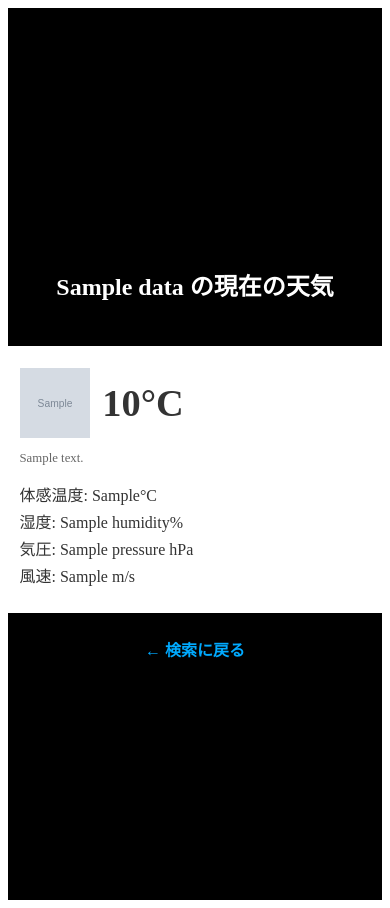
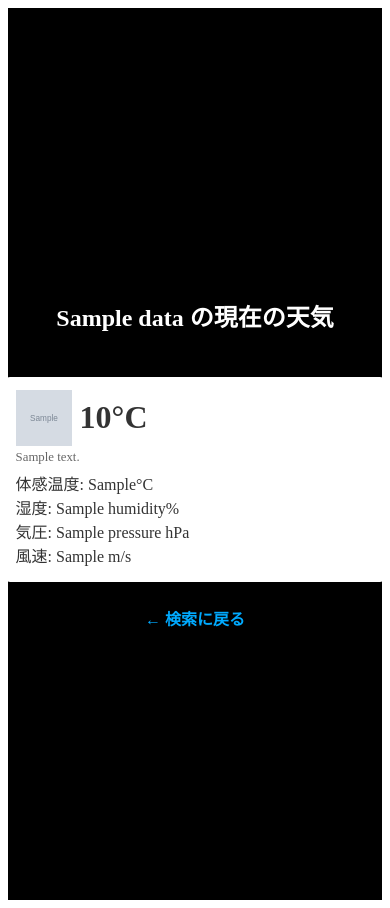
Before and after one commit to rikuto-mikado/python_practice, a Flask app: template flask_weather_site/templates/weather.html in a window 390 px wide. Run offline with Flask 3, Linux system fonts and the light colour scheme; the template is opened without the code that fills it: most values are stand-ins (such as "Sample title", 1, 10 or a date in 2020); grey boxes marked "Sample" are stand-in pictures; parts of the project's set-up code (start-up, migrations or seed data) failed here and were passed over.

Commit message:
done the project

```diff
--- a/flask_weather_site/app.py
+++ b/flask_weather_site/app.py
@@ -1,8 +1,7 @@
 # app.py
-from flask import Flask, render_template, request, redirect, url_for, flash
+from flask import Flask, render_template, request, redirect, url_for, flash, session
 from owm import OpenWeatherClient
 from config import Config
-import os
 
 app = Flask(__name__)
 app.config["SECRET_KEY"] = Config.SECRET_KEY
@@ -13,19 +12,27 @@
 @app.route("/", methods=["GET", "POST"])
 def index():
     if request.method == "POST":
-        city = request.form.get("city") or Config.DEFAULT_CITY
+        city = (request.form.get("city") or "").strip() or Config.DEFAULT_CITY
+        action = request.form.get("action", "current")
+        session["last_city"] = city
+        if action == "forecast":
+            return redirect(url_for("forecast", city=city))
         return redirect(url_for("weather", city=city))
-    return render_template("index.html", default_city=Config.DEFAULT_CITY)
+
+    initial = request.args.get("city") or session.get("last_city") or ""
+    return render_template("index.html", initial_city=initial)
 
 
 @app.route("/weather")
 def weather():
-    city = request.args.get("city", Config.DEFAULT_CITY)
+    city = request.args.get("city") or session.get("last_city") or Config.DEFAULT_CITY
     try:
         data = client.current_by_city(city)
     except Exception as e:
         flash(f"天気情報の取得に失敗しました: {e}", "error")
         return redirect(url_for("index"))
+
+    session["last_city"] = data.get("name", city)
 
     icon_url = f"https://openweathermap.org/img/wn/{data['icon']}@2x.png"
     return render_template("weather.html", city=city, data=data, icon_url=icon_url)
@@ -33,12 +40,15 @@
 
 @app.route("/forecast")
 def forecast():
-    city = request.args.get("city", Config.DEFAULT_CITY)
+    city = request.args.get("city") or session.get("last_city") or Config.DEFAULT_CITY
     try:
         data = client.forecast_by_city(city)
     except Exception as e:
         flash(f"予報の取得に失敗しました: {e}", "error")
         return redirect(url_for("index"))
+
+    session["last_city"] = data.get("city", city)
+
     return render_template("forecast.html", city=city, data=data)
 
 
--- a/flask_weather_site/static/style.css
+++ b/flask_weather_site/static/style.css
@@ -160,7 +160,6 @@
   text-decoration: underline;
 }
 
-/* --- スマホ最適化 --- */
 @media (max-width: 600px) {
   #container {
     padding: 1.5rem 1rem;
@@ -184,12 +183,47 @@
   .desc {
     font-size: 0.8rem;
   }
+
+  .weather-card {
+    width: 92vw;
+    padding: 0.8rem 1rem;
+    border-radius: 10px;
+  }
+
+  .temp-line {
+    gap: 0.5rem;
+  }
+  .temp-line img {
+    width: 56px;
+    height: 56px;
+  }
+  .temp {
+    font-size: 2.0rem;
+  }
+
+  .weather-card p.desc {
+    margin: 0.3rem 0 0;
+  }
+  .details {
+    margin: 0.5rem 0 0;
+    line-height: 1.5;
+  }
 }
 
 
 
-.forecast-item.clear  { background: #fff7e6; }  /* 晴れ */
-.forecast-item.cloud  { background: #f3f4f6; }  /* 雲 */
-.forecast-item.rain   { background: #e6f3ff; }  /* 雨 */
-.forecast-item.snow   { background: #f0f7ff; }  /* 雪 */
-.forecast-item.other  { background: #ffffff; }  /* その他 */
+.forecast-item.clear  {
+  background: #fff7e6;
+}
+.forecast-item.cloud  {
+  background: #f3f4f6;
+}
+.forecast-item.rain   {
+  background: #e6f3ff;
+}
+.forecast-item.snow   {
+  background: #f0f7ff;
+}
+.forecast-item.other  {
+  background: #ffffff;
+}
--- a/flask_weather_site/templates/forecast.html
+++ b/flask_weather_site/templates/forecast.html
@@ -29,7 +29,7 @@
     </ul>
 
     <div class="actions">
-      <a href="{{ url_for('weather', city=data.city) }}">← 現在の天気に戻る</a>
+      <a href="{{ url_for('index') }}">← 検索に戻る</a>
     </div>
   </section>
 </body>
```
Also changed, not shown: flask_weather_site/templates/index.html (+6 -10 lines).
